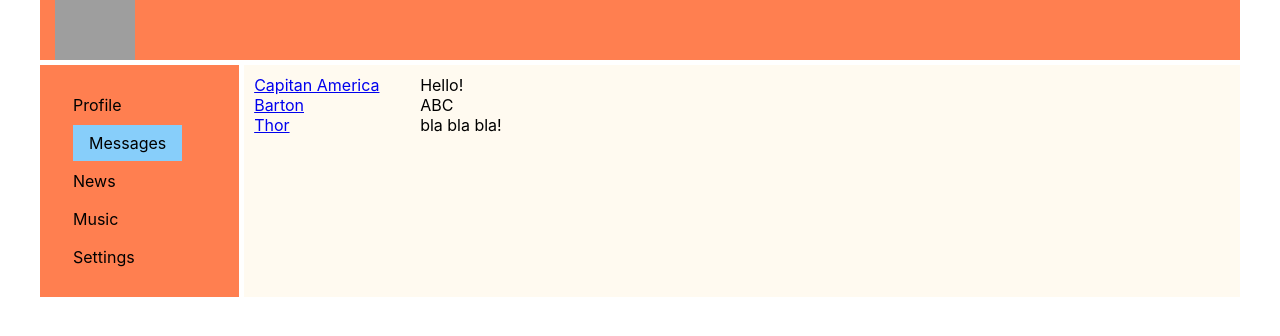
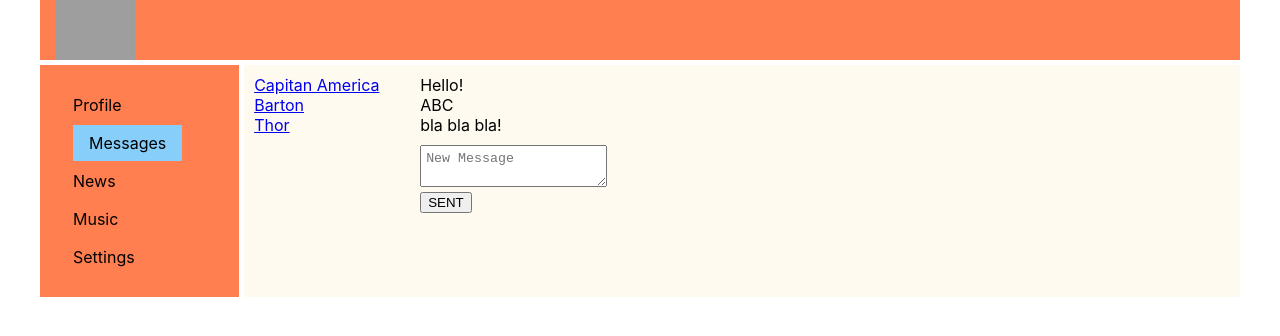
Before and after one commit to AJS-KZ/react-app-social-network, a React (Create React App) app: page /dialogs in a window 1280 px wide. Shown: the top 336 px of the page. Built offline with nearby package versions, Linux system fonts and the light colour scheme; grey boxes are pictures that could not be loaded.

Commit message:
added some flux logic with posts

```diff
--- a/src/App.js
+++ b/src/App.js
@@ -1,6 +1,6 @@
 import React from 'react';
 import './App.css';
-import { BrowserRouter, Route } from 'react-router-dom';
+import { Route } from 'react-router-dom';
 
 import Header from './components/Header/Header';
 import Navbar from './components/Navbar/Navbar';
@@ -9,20 +9,21 @@ import Dialogs from './components/Dialogs/Dialogs';
 
 
 function App(props) {
-
-  let profile_component = () => <Profile posts={props.state.profilePage} />;
+  debugger;
+  let profile_component = () => <Profile posts={props.state.profilePage} addPost={props.addPost}/>;
 
   return (
-    <BrowserRouter>
     <div className="app-wrapper">
       <Header />
       <Navbar />
       <div className="app-wrapper-content">
-          <Route path='/profile' component={profile_component} />
+        <Route
+          path='/profile'
+          component={profile_component}
+        />
         <Route path='/dialogs' render={() => <Dialogs data={props.state.messagesPage} />} />
       </div>
     </div>
-    </BrowserRouter>
   );
 }
 
--- a/src/components/Dialogs/Dialogs.jsx
+++ b/src/components/Dialogs/Dialogs.jsx
@@ -9,6 +9,12 @@ const Dialogs = (props) => {
     let dialogElements = props.data.dialogs.map(dialog => <DialogItem name={dialog.name} id={dialog.id} />);
     let messagesElements = props.data.messages.map(m => <Message message={m.message} />);
 
+    let newMessage = React.createRef();
+    let sentMessage = () => {
+        let message = newMessage.current.value;
+        alert(message)
+    }
+
     return (
         <div className={styles.dialogs}>
             <div className={styles.dialogsItems}>
@@ -16,6 +22,18 @@ const Dialogs = (props) => {
             </div>
             <div className={styles.messages}>
                 {messagesElements}
+
+                <div className={styles.newMessage}>
+                    <textarea
+                        className={styles.textArea}
+                        ref={newMessage}
+                        placeholder="New Message">
+                    </textarea>
+                </div>
+
+                <div>
+                    <button onClick={sentMessage}>SENT</button>
+                </div>
             </div>
         </div>
     )
--- a/src/components/Dialogs/Dialogs.module.css
+++ b/src/components/Dialogs/Dialogs.module.css
@@ -19,6 +19,10 @@
     padding: 10px;
 }
 
-.message {
+.newMessage {
+    padding-top: 10px;
+}
 
+.textArea {
+    padding: 5px;
 }
--- a/src/components/Profile/MyPosts/MyPosts.jsx
+++ b/src/components/Profile/MyPosts/MyPosts.jsx
@@ -8,17 +8,24 @@ const MyPosts = (props) => {
 
     let postElements = props.posts.map(post => <Post message={post.message} likesCount={post.likesCount} />);
 
+    let newPostElement = React.createRef();
+
+    let addPost = () => {
+        let text = newPostElement.current.value;
+        props.addPost(text);
+    }
+
     return (
         <div>
             <div className={styles.postsBlock}>
                 <h4>My Posts</h4>
                 <div>
                     <div>
-                        <textarea></textarea>
+                        <textarea ref={newPostElement} placeholder="Enter New Post here ..."></textarea>
                     </div>
 
                     <div className={styles.addPostButton}>
-                        <button>ADD POST</button>
+                        <button onClick={addPost}>ADD POST</button>
                     </div>
                 </div>
                 <div className={styles.postItem}>
--- a/src/components/Profile/Profile.jsx
+++ b/src/components/Profile/Profile.jsx
@@ -9,7 +9,7 @@ const Profile = (props) => {
   return (
     <div>
       <ProfileInfo />
-      <MyPosts posts={props.posts.postData} />
+      <MyPosts posts={props.posts.postData} addPost={props.addPost}/>
     </div>
   );
 };
--- a/src/index.js
+++ b/src/index.js
@@ -1,18 +1,6 @@
-import React from 'react';
-import ReactDOM from 'react-dom';
 import './index.css';
-import App from './App';
-import reportWebVitals from './reportWebVitals';
 import state from './redux/state.js'
+import { rerenderEntireTree } from './render';
 
-ReactDOM.render(
-  <React.StrictMode>
-    <App state={state} />
-  </React.StrictMode>,
-  document.getElementById('root')
-);
 
-// If you want to start measuring performance in your app, pass a function
-// to log results (for example: reportWebVitals(console.log))
-// or send to an analytics endpoint. Learn more: https://bit.ly/CRA-vitals
-reportWebVitals();
+rerenderEntireTree(state);
--- a/src/redux/state.js
+++ b/src/redux/state.js
@@ -1,3 +1,6 @@
+import {rerenderEntireTree} from './../render.js';
+
+
 let state = {
     profilePage: {
         postData: [
@@ -23,4 +26,14 @@ let state = {
 
 }
 
+export let addPost = (newPostData) => {
+    let newPost = {
+        id: state.profilePage.postData.length,
+        message: newPostData,
+        likesCount: 0
+    }
+    state.profilePage.postData.unshift(newPost)
+    rerenderEntireTree(state);
+}
+
 export default state;
--- /dev/null
+++ b/src/render.js
@@ -0,0 +1,18 @@
+import React from 'react';
+import ReactDOM from 'react-dom';
+import { BrowserRouter } from 'react-router-dom';
+import './index.css';
+import App from './App';
+import reportWebVitals from './reportWebVitals';
+import { addPost } from './redux/state.js'
+
+
+export let rerenderEntireTree = (state) => {
+    ReactDOM.render(
+        <React.StrictMode>
+            <BrowserRouter>
+                <App state={state} addPost={addPost} />
+            </BrowserRouter>
+        </React.StrictMode>, document.getElementById('root')
+    );
+}
```
Lines whose indentation alone changed are shown as unchanged.
